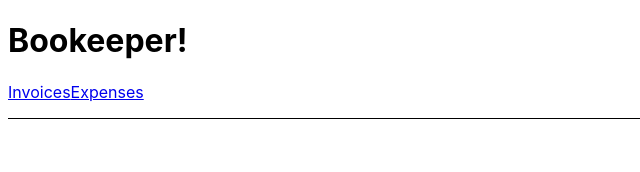
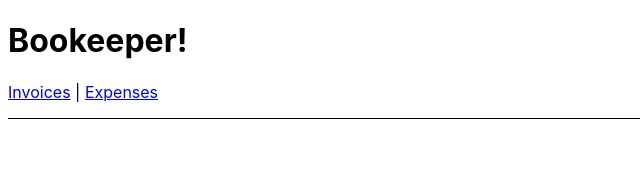
Before and after one commit to SungHyun627/react-router-tutorial, a React (Create React App) app: page / in a window 1280 px wide. Shown: the top 172 px of the page, without its empty margins (0-640 px from the left). Built offline with nearby package versions, Linux system fonts and the light colour scheme.

Commit message:
fix: add select items' className

```diff
--- a/src/App.js
+++ b/src/App.js
@@ -4,8 +4,8 @@ export default function App() {
   return (
     <div>
       <h1>Bookeeper!</h1>
-      <nav>
-        <Link to="/invoices">Invoices</Link>
+      <nav className="select-item">
+        <Link to="/invoices">Invoices</Link> |{' '}
         <Link to="/expenses">Expenses</Link>
       </nav>
       <Outlet />
```
